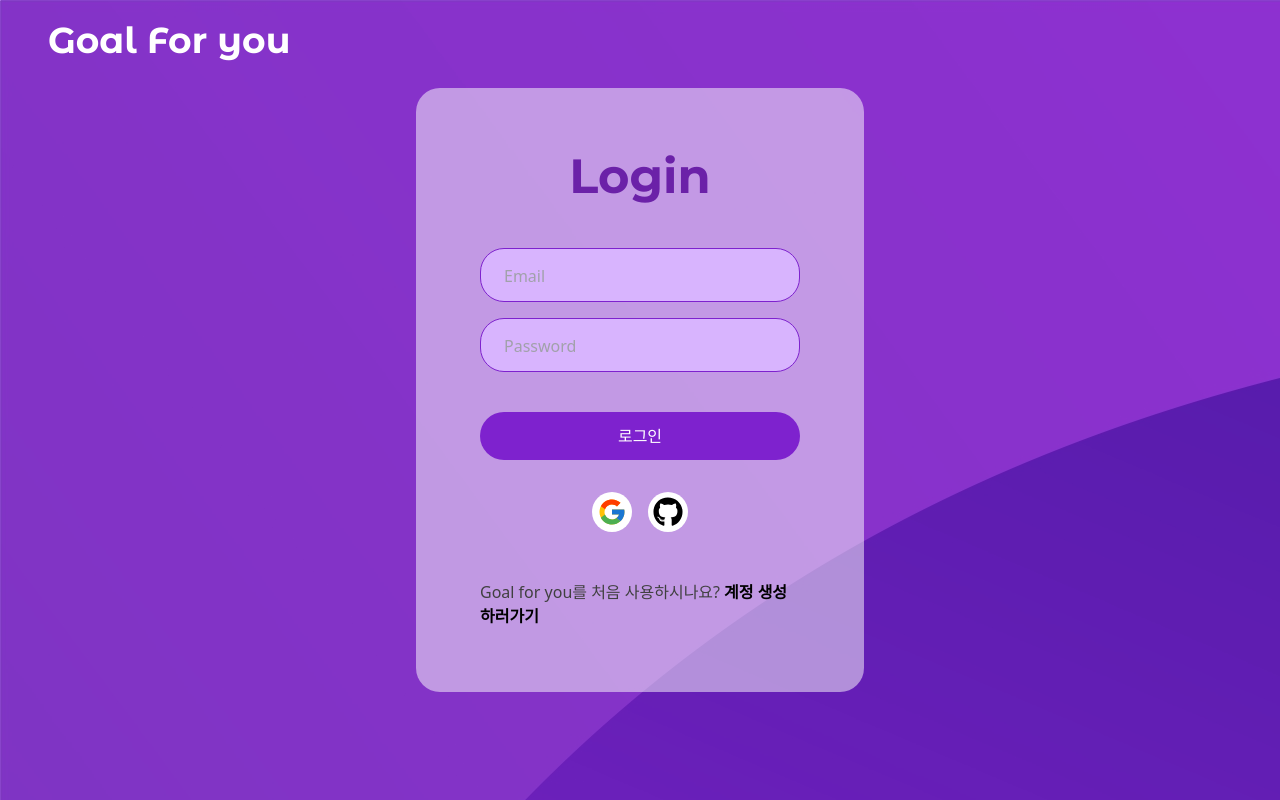
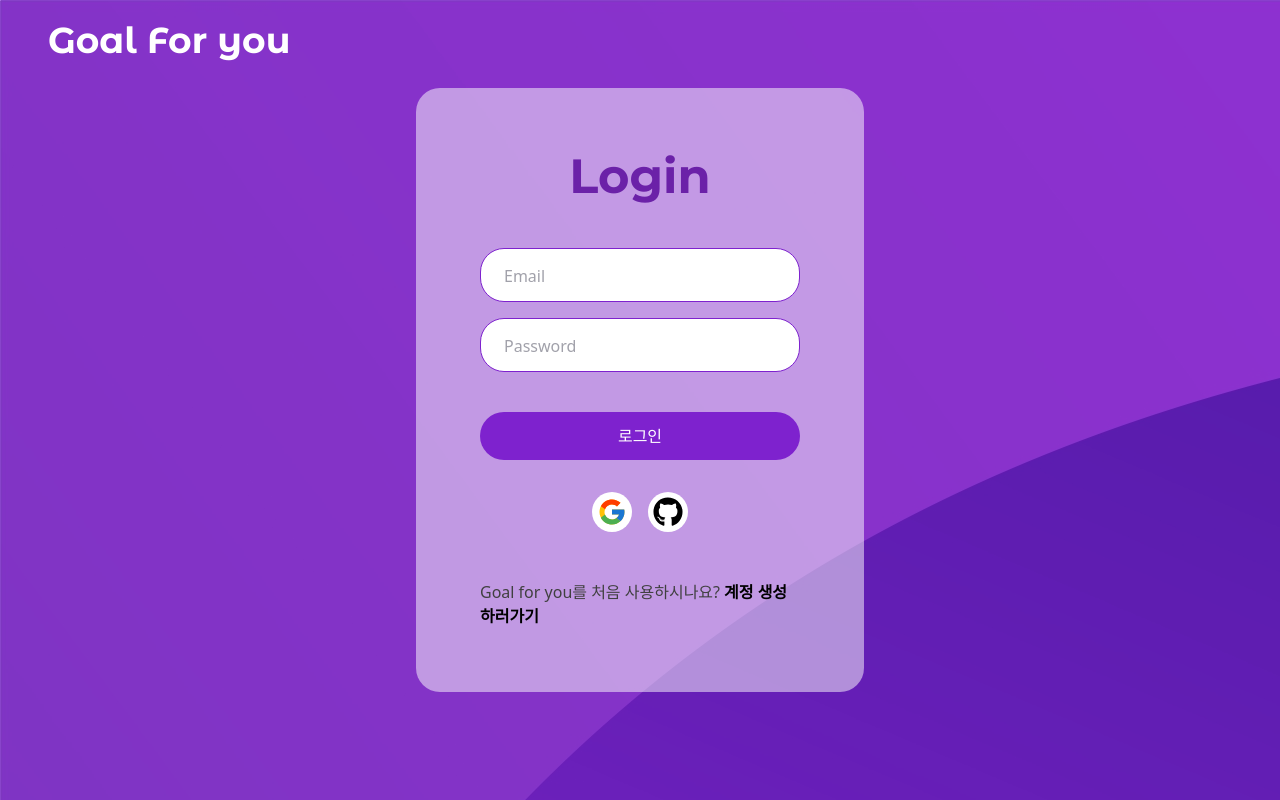
Before and after one commit to hyung6370/goal-for-you, a Next.js app: page /auth in a window 1280 px wide. Built offline with nearby package versions, Linux system fonts and the light colour scheme.

Commit message:
23/6/3 update

```diff
--- a/styles/globals.css
+++ b/styles/globals.css
@@ -101,8 +101,3 @@ html {
     @apply
     flex flex-row justify-between space-x-4
 }
-
-.block {
-    @apply
-    bg-purple-300
-}
```
